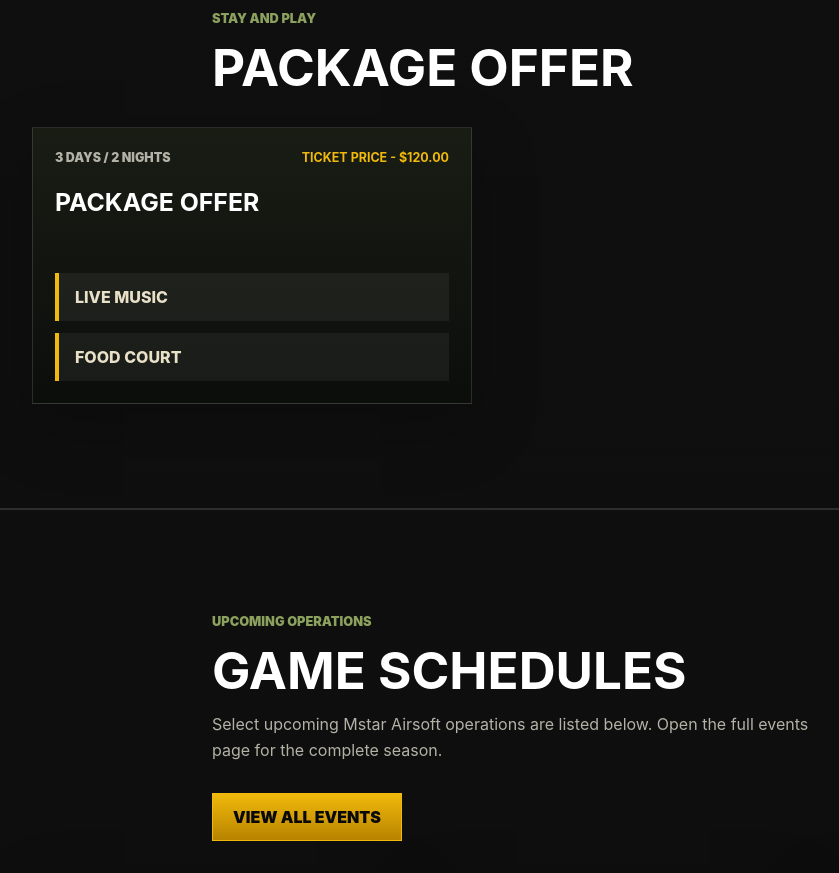
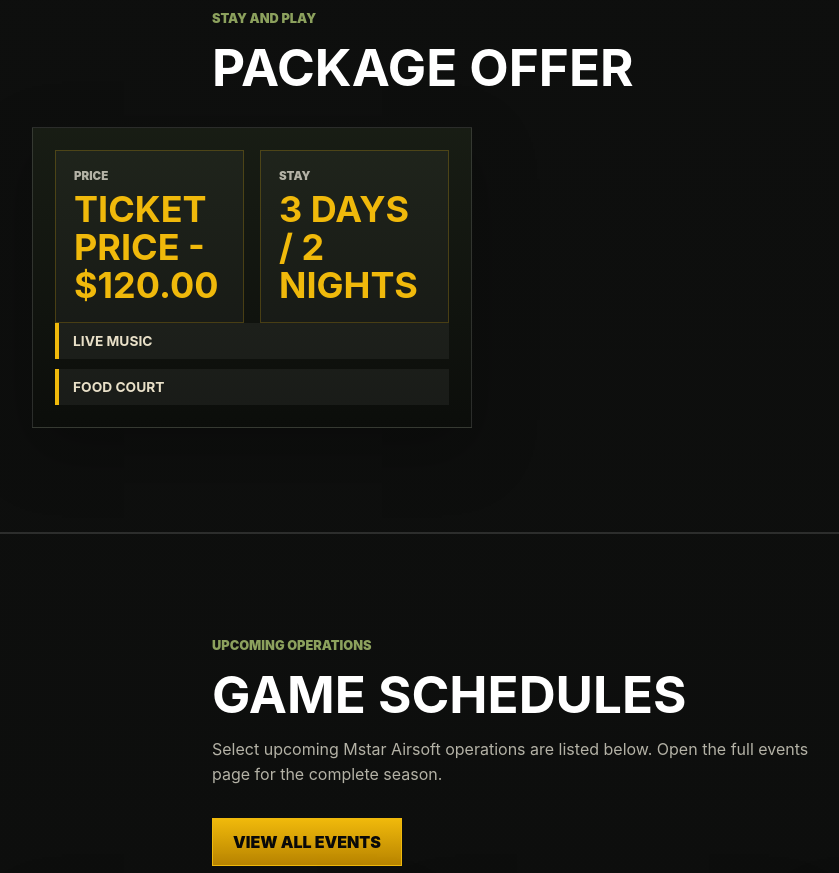
Before and after one commit to Cynicalfocus123/Mstar-Airsoft-Website, a React (Vite) app: page / in a window 1280 px wide. Shown: the part 2340-3213 px from the top of the page, without its empty margins (28-867 px from the left). Built offline with nearby package versions, Linux system fonts and the light colour scheme; what country-region-data would draw is missing.

Commit message:
Refine package offer typography

```diff
--- a/src/components/PackageOffer.tsx
+++ b/src/components/PackageOffer.tsx
@@ -13,11 +13,16 @@ export function PackageOffer({ content }: PackageOfferProps) {
       </div>
       <div className="package-offer-grid">
         <article className="event-card package-offer-card">
-          <div className="card-topline">
-            <span>{content.duration}</span>
-            <strong>{content.price}</strong>
+          <div className="package-offer-values">
+            <div className="package-offer-value">
+              <span>Price</span>
+              <strong>{content.price}</strong>
+            </div>
+            <div className="package-offer-value">
+              <span>Stay</span>
+              <strong>{content.duration}</strong>
+            </div>
           </div>
-          <h3>Package Offer</h3>
           <ul className="package-offer-list">
             {content.perks.map((perk) => (
               <li key={perk}>{perk}</li>
--- a/src/styles.css
+++ b/src/styles.css
@@ -392,27 +392,52 @@ textarea {
 }
 
 .package-offer-card {
-  gap: 0;
-}
-
-.package-offer-card h3 {
-  min-height: auto;
+  gap: 18px;
+}
+
+.package-offer-values {
+  display: grid;
+  grid-template-columns: repeat(2, minmax(0, 1fr));
+  gap: 16px;
+}
+
+.package-offer-value {
+  display: grid;
+  gap: 8px;
+  padding: 18px;
+  border: 1px solid rgba(240, 185, 11, 0.22);
+  background: rgba(255, 255, 255, 0.035);
+}
+
+.package-offer-value span {
+  color: var(--muted);
+  font-size: 0.72rem;
+  font-weight: 900;
+  text-transform: uppercase;
+}
+
+.package-offer-value strong {
+  color: var(--gold);
+  font-size: clamp(1.6rem, 3vw, 2.25rem);
+  line-height: 1.05;
+  text-transform: uppercase;
 }
 
 .package-offer-list {
   display: grid;
-  gap: 12px;
+  gap: 10px;
   padding: 0;
   margin: 0;
   list-style: none;
 }
 
 .package-offer-list li {
-  padding: 14px 16px;
+  padding: 10px 14px;
   border-left: 4px solid var(--gold);
   background: rgba(255, 255, 255, 0.055);
   color: #e9e0c8;
-  font-weight: 800;
+  font-size: 0.86rem;
+  font-weight: 700;
   text-transform: uppercase;
 }
 
@@ -731,6 +756,10 @@ select:focus {
     width: 100%;
   }
 
+  .package-offer-values {
+    grid-template-columns: 1fr;
+  }
+
   .event-card h3 {
     min-height: auto;
   }
```
Also changed, not shown: 2 other files (tests, documents, lock files or other folders).
